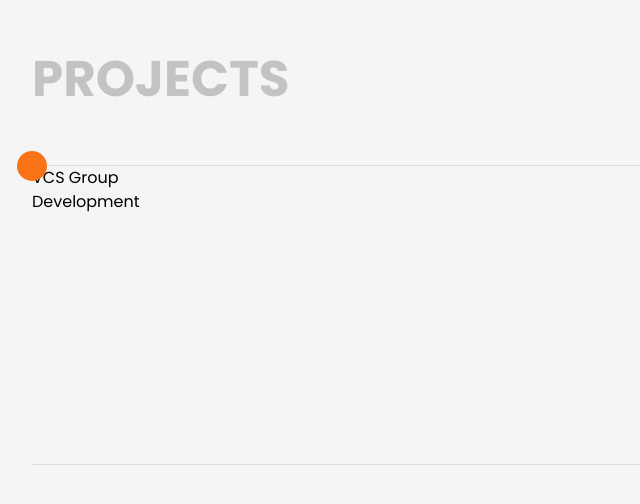
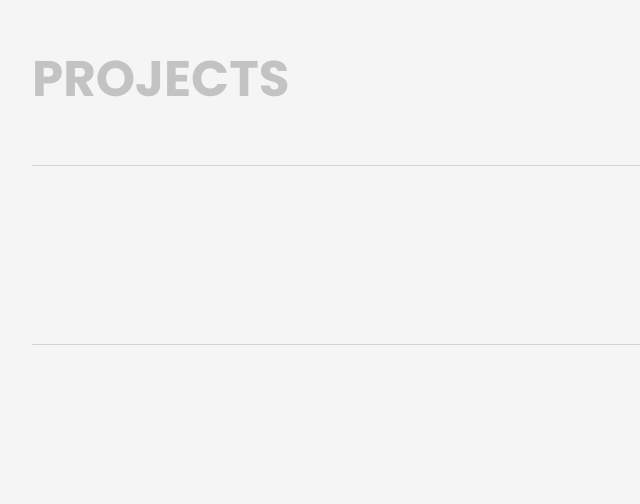
Before and after one commit to plode-v/plode-vanichaka, a Next.js app: page / in a window 1280 px wide. Shown: the part 1326-1830 px from the top of the page, without its empty margins (0-640 px from the left). Built offline with nearby package versions, Linux system fonts and the light colour scheme; a web font is replaced by a local one.

Commit message:
update projects section

```diff
--- a/src/components/Navbar.tsx
+++ b/src/components/Navbar.tsx
@@ -32,13 +32,13 @@ const Navbar = () => {
           <motion.p variants={item} className='text-[18px] font-[300]'>Plode Vanichaka</motion.p>
         <div className='flex gap-8 3xl:text-[18px] font-[100]'>
           <motion.div variants={item} className='py-5 relative flex-col flex items-center'>
-            <button className='hover:font-[300]'>About</button>
+            <button>About</button>
           </motion.div>
           <motion.div variants={item} className='py-5'>
-            <button className='hover:font-[300]'>Work</button>
+            <button>Work</button>
           </motion.div>
           <motion.div variants={item} className='py-5'>
-            <button className='hover:font-[300]'>Contact</button>
+            <button>Contact</button>
           </motion.div>
         </div>
       </div>
--- a/src/components/ProjectComponent.tsx
+++ b/src/components/ProjectComponent.tsx
@@ -1,8 +1,20 @@
+'use client'
 import React from 'react'
+import { useState } from 'react'
 
 const ProjectComponent = () => {
+
+  const [visible, setVisible] = useState<boolean>(false);
+
+  const handleMouseMove = () => setVisible(true);
+  const handleMouseOut = () => setVisible(false);
+
   return (
-    <div>ProjectComponent</div>
+    <div className={`h-[180px] w-full border-neutral-300 border-y cursor-pointer`} onMouseMove={handleMouseMove} onMouseOut={handleMouseOut}>
+      <div className={`${visible ? "fixed" : "hidden"} bg-neutral-300 bottom-0 right-0 lg:h-[300px] 3xl:h-[400px] aspect-[1.78] m-20 duration-300 flex items-center justify-center`}>
+        <h1 className='opacity-20 text-[60px] font-[700] tracking-wider'>EXAMPLE</h1>
+      </div>
+    </div>
   )
 }
 
--- a/src/components/Projects.tsx
+++ b/src/components/Projects.tsx
@@ -1,5 +1,6 @@
 'use client'
 import React, { MouseEvent, useState, useEffect, useRef, MouseEventHandler } from 'react'
+import ProjectComponent from './ProjectComponent'
 
 
 const Projects = () => {
@@ -20,13 +21,7 @@ const Projects = () => {
         <div className='flex w-[95%] 3xl:w-2/3 justify-center duration-300'>
           <div className='w-full h-full'>
             <p className='text-[50px] 3xl:text-[65px] font-[700] py-12 opacity-20 uppercase'>projects</p>
-            <div className='w-full h-[300px] border-black/10 border-y relative overflow-hidden' onMouseMove={handleMouseMove}>
-              <div className='fixed bg-orange-500 w-[30px] h-[30px] rounded-full -translate-x-1/2 -translate-y-1/2' style={{ top: mouseY, left: mouseX}} />
-              <div className='w-full h-full'>
-                <h1>VCS Group</h1>
-                <p>Development</p>
-              </div>
-            </div>
+            <ProjectComponent></ProjectComponent>
           </div>
         </div>
     </div>
```
